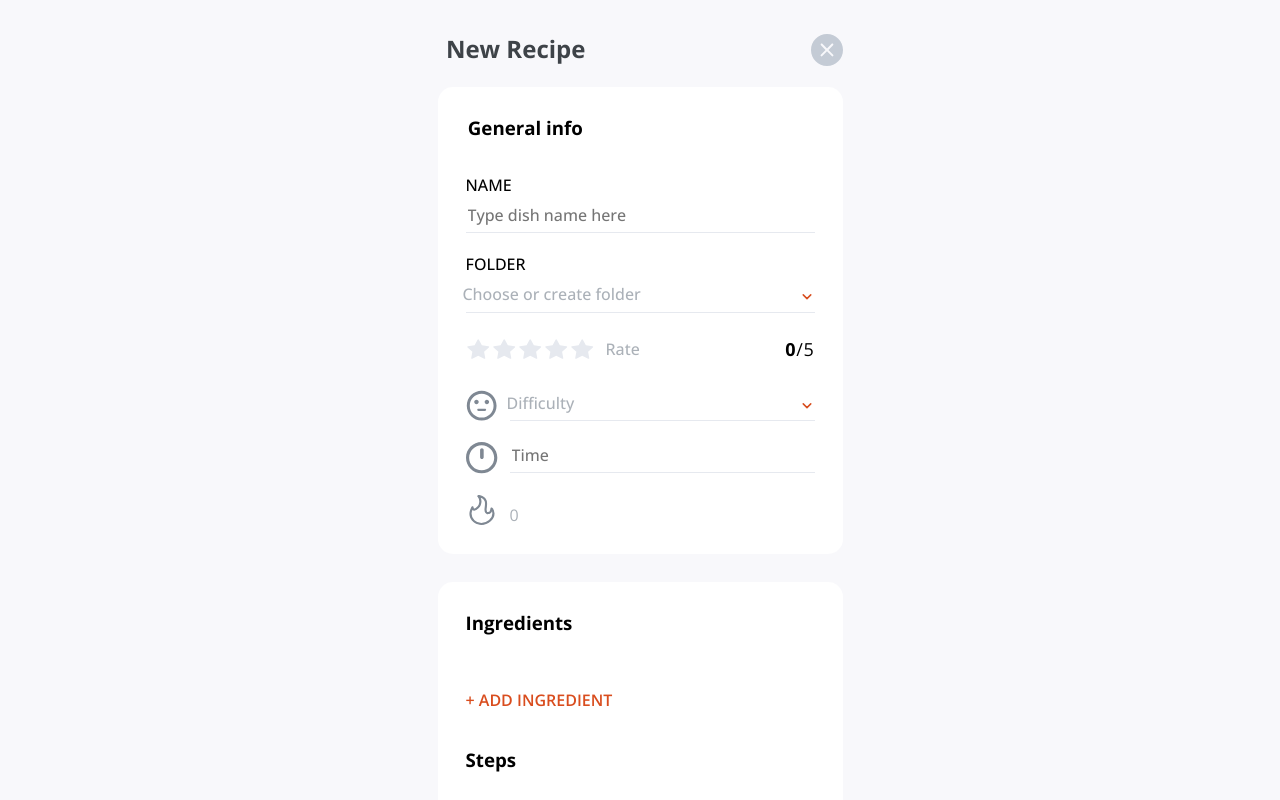
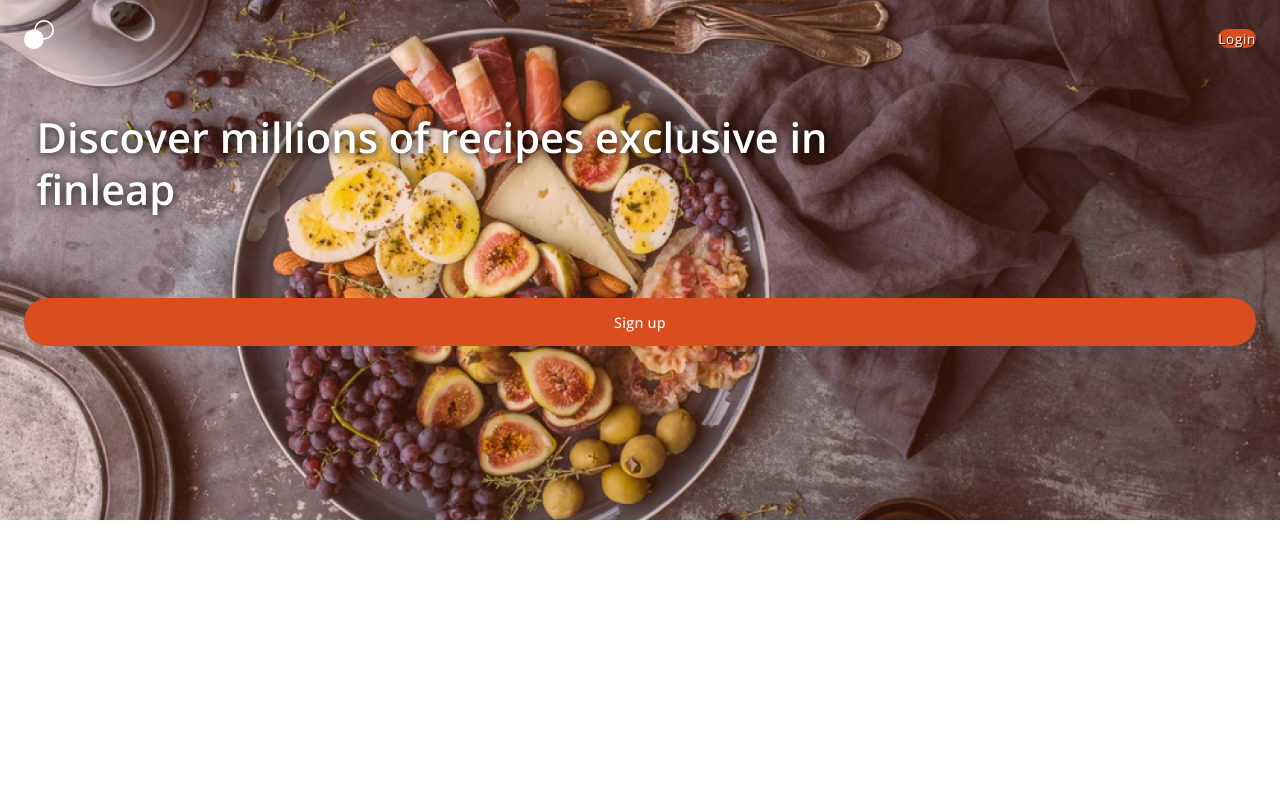
Before and after one commit to Android789515/recipe-site, a Next.js app: page / in a window 1280 px wide. Built offline with nearby package versions, Linux system fonts and the light colour scheme.

Commit message:
Took AddRecipe modal off screen to continue work on the homepage.

```diff
--- a/pages/index.tsx
+++ b/pages/index.tsx
@@ -18,8 +18,6 @@ const Home: NextPage = () => {
             <div>
                 <HeroSection />
             </div>
-
-            <AddRecipeModal />
         {/*
             Hero section
 
```
